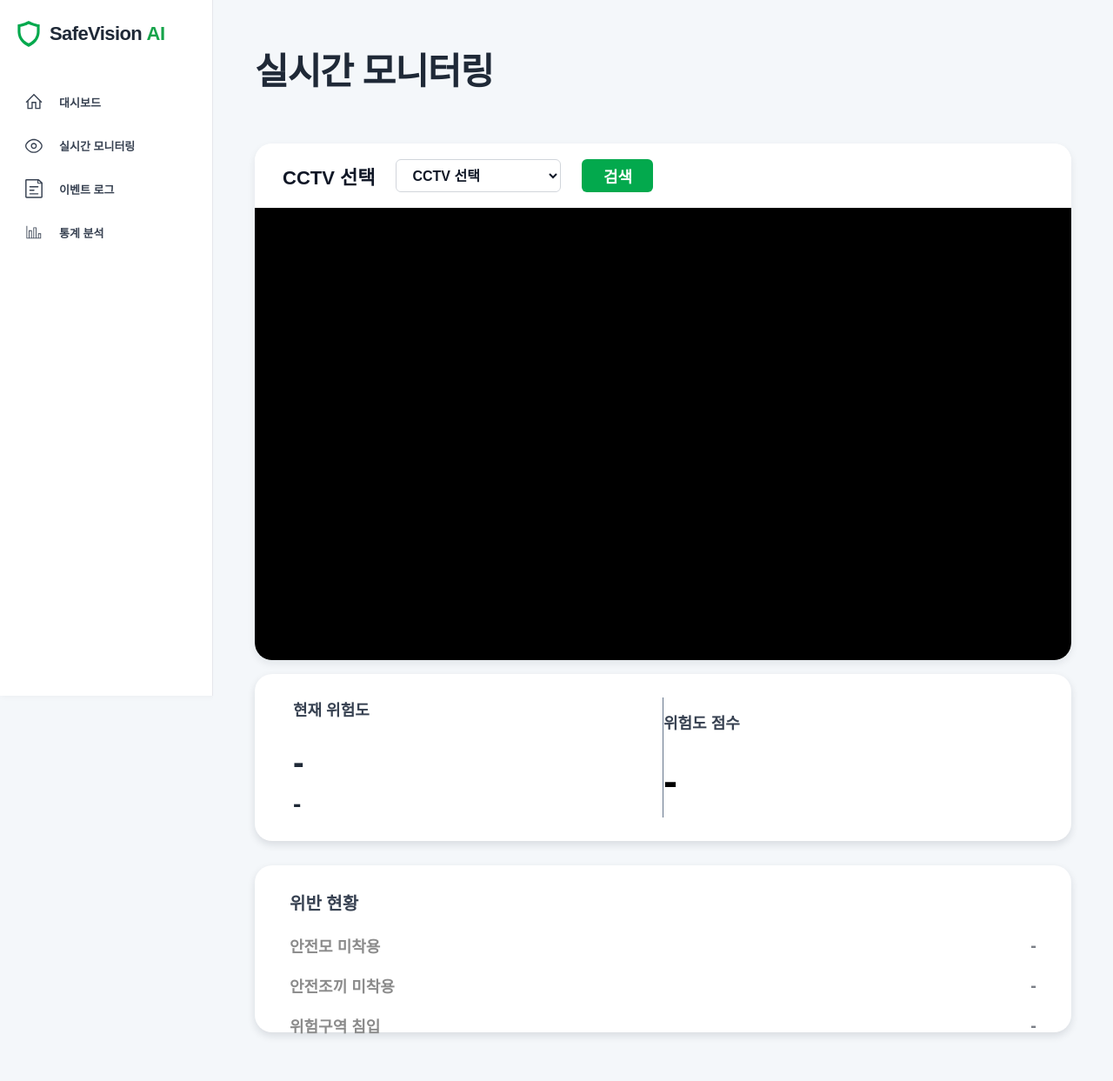
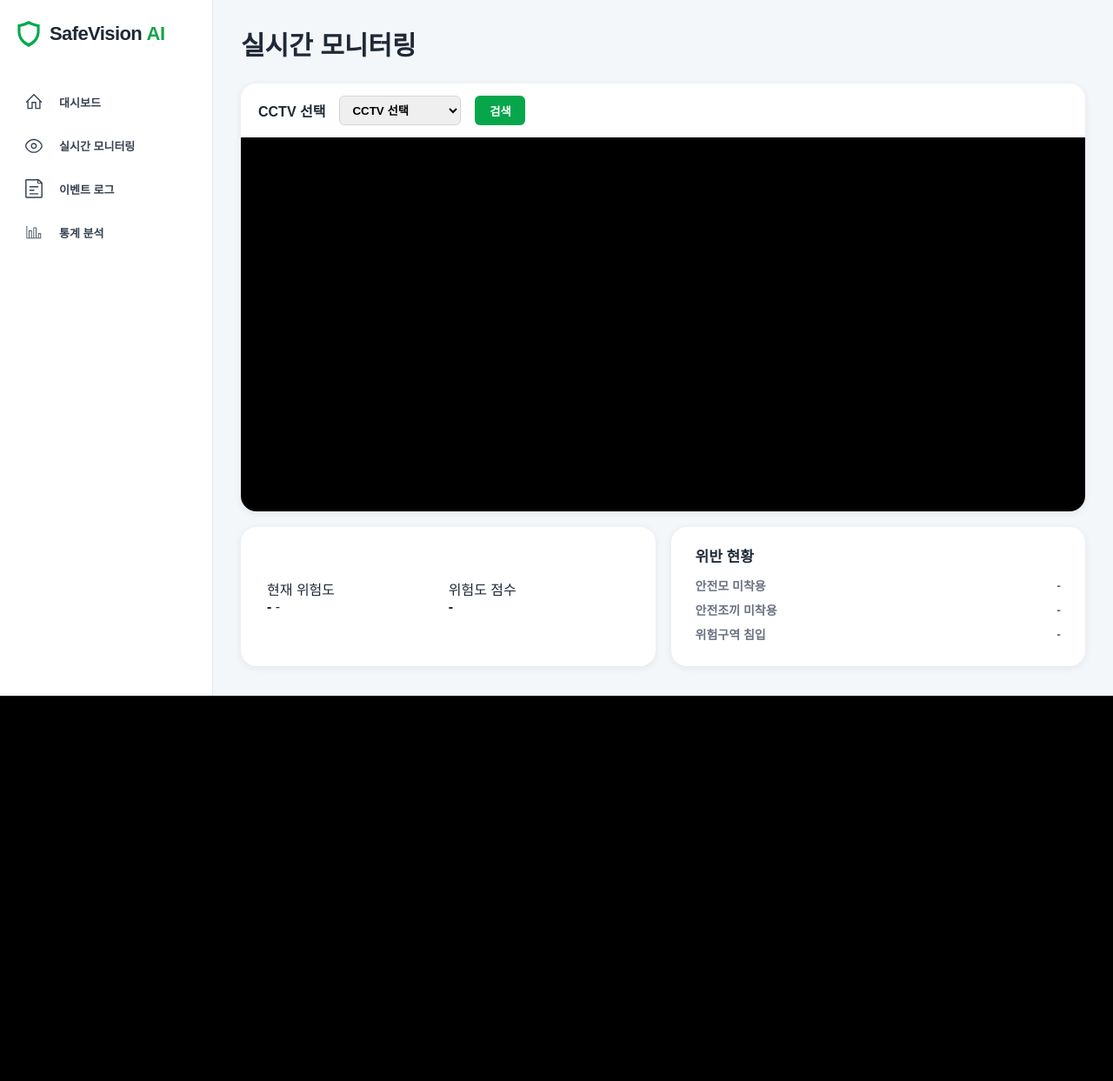
Before and after one commit to shin480/SafeVision-AI, a Flask app: page /monitoring.html in a window 1280 px wide. Shown: the whole page at 87% size. After the commit the page ends 800 px from the top, so only its background shows below. Run offline with Flask 3, Linux system fonts and the light colour scheme.

Commit message:
크기조정

```diff
--- a/static/css/monitoring.css
+++ b/static/css/monitoring.css
@@ -1,181 +1,133 @@
+* {
+  margin: 0;
+  padding: 0;
+  box-sizing: border-box;
+}
+
 body {
   display: flex;
   min-height: 100vh;
   background: #f4f7fa;
   color: #1f2937;
+  font-family: Arial, sans-serif;
 }
 
 .main {
   flex: 1;
   min-width: 0;
-  padding: 48px 48px 56px;
+  padding: 28px 32px;
   background: #f4f7fa;
 }
 
 .main h1 {
-  margin: 0 0 56px;
-  font-size: 42px;
+  margin-bottom: 24px;
+  font-size: 30px;
   font-weight: 800;
   color: #1f2937;
-  letter-spacing: -1px;
 }
 
-/* 영상 카드 */
+/* =======================
+   영상 카드
+======================= */
+
 .monitor-card {
   width: 100%;
-  border-radius: 20px;
+  border-radius: 18px;
   background: #ffffff;
-  box-shadow: 0 4px 10px rgba(15, 23, 42, 0.08);
+  box-shadow: 0 2px 8px rgba(15, 23, 42, 0.08);
   overflow: hidden;
 }
 
 .monitor-toolbar {
-  height: 74px;
+  height: 62px;
   display: flex;
   align-items: center;
-  gap: 24px;
-  padding: 0 32px;
-  background: #ffffff;
+  gap: 16px;
+  padding: 0 20px;
 }
 
 .monitor-toolbar label {
-  font-size: 22px;
+  font-size: 16px;
   font-weight: 800;
-  color: #111827;
 }
 
 .monitor-toolbar select {
-  width: 190px;
-  height: 38px;
-  padding: 0 42px 0 14px;
+  width: 140px;
+  height: 34px;
   border: 1px solid #d1d5db;
   border-radius: 6px;
-  background: #ffffff;
-  color: #111827;
-  font-size: 16px;
+  padding: 0 10px;
   font-weight: 700;
-  outline: none;
 }
 
 .monitor-toolbar button {
-  width: 82px;
-  height: 38px;
+  width: 58px;
+  height: 34px;
   border: none;
   border-radius: 6px;
-  background: #03a94d;
-  color: #ffffff;
-  font-size: 18px;
-  font-weight: 800;
+  background: #08a64b;
+  color: white;
+  font-weight: 700;
   cursor: pointer;
-}
-
-.monitor-toolbar button:hover {
-  background: #079548;
 }
 
 .video-box {
   width: 100%;
-  height: 610px;
-  background: #000000;
-  border-radius: 0 0 18px 18px;
+  height: 430px;
+  background: #000;
 }
 
-/* 하단 상태 영역 */
+/* =======================
+   하단 카드
+======================= */
+
 .status-area {
   display: grid;
   grid-template-columns: 1fr 1fr;
-  gap: 28px;
-  margin-top: 16px;
+  gap: 18px;
+  margin-top: 18px;
 }
 
 .risk-card,
 .violation-card {
-  height: 192px;
-  border-radius: 20px;
-  background: #ffffff;
-  box-shadow: 0 4px 10px rgba(15, 23, 42, 0.12);
+  height: 160px;
+  border-radius: 18px;
+  background: white;
+  box-shadow: 0 2px 8px rgba(15, 23, 42, 0.08);
+  overflow: hidden;
 }
 
 .risk-card {
   display: grid;
   grid-template-columns: 1fr 1px 1fr;
   align-items: center;
-  padding: 0 44px;
-}
-
-.risk-left,
-.risk-right {
-  height: 100%;
-  display: flex;
-  flex-direction: column;
-  justify-content: center;
-}
-
-.risk-card p {
-  margin: 0 0 28px;
-  font-size: 18px;
-  font-weight: 800;
-  color: #374151;
-}
-
-.risk-left strong {
-  display: block;
-  margin-bottom: 10px;
-  font-size: 38px;
-  font-weight: 900;
-}
-
-.risk-left span {
-  font-size: 28px;
-  font-weight: 900;
-}
-
-.risk-right strong {
-  font-size: 48px;
-  font-weight: 900;
-  color: #000000;
-}
-
-.risk-divider {
-  width: 1px;
-  height: 138px;
-  background: #64748b;
+  padding: 18px 30px;
 }
 
 .violation-card {
-  padding: 28px 40px;
+  padding: 20px 28px;
 }
 
 .violation-card h2 {
-  margin: 0 0 22px;
-  font-size: 20px;
+  margin-bottom: 12px;
+  font-size: 17px;
   font-weight: 800;
-  color: #374151;
-}
-
-.violation-card ul {
-  list-style: none;
-  margin: 0;
-  padding: 0;
 }
 
 .violation-card li {
   display: flex;
+  justify-content: space-between;
   align-items: center;
-  justify-content: space-between;
-  margin-bottom: 20px;
-  color: #8b8b8b;
-  font-size: 18px;
-  font-weight: 800;
+  margin-bottom: 8px;
+  font-size: 14px;
+  font-weight: 700;
+  color: #6b7280;
 }
 
-.violation-card li strong {
-  color: #7b7f87;
-  font-size: 20px;
-  font-weight: 800;
-}
+/* =======================
+   위험도 색상
+======================= */
 
-/* 위험도 색상 */
 .risk-safe {
   color: #03a94d;
 }
@@ -191,13 +143,3 @@
 .risk-critical {
   color: #8b1515;
 }
-
-@media (max-width: 1300px) {
-  .video-box {
-    height: 520px;
-  }
-
-  .status-area {
-    grid-template-columns: 1fr;
-  }
-}
```
Also changed, not shown: static/css/dashboard.css (+20 -23 lines), static/css/statistics.css (+43 -44 lines), static/js/statistics.js (+13 -3 lines).
